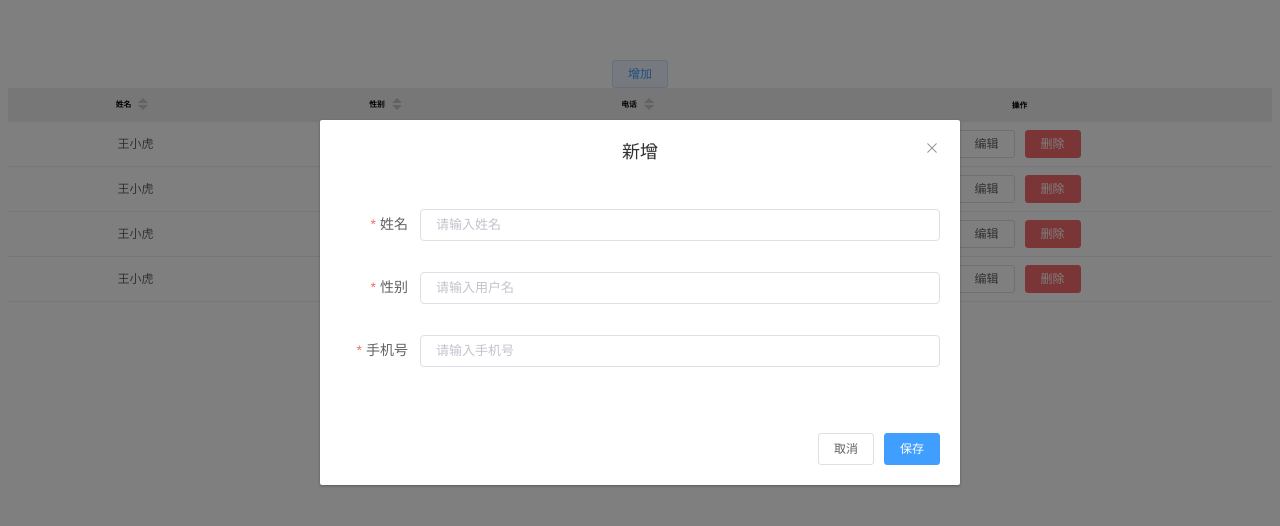
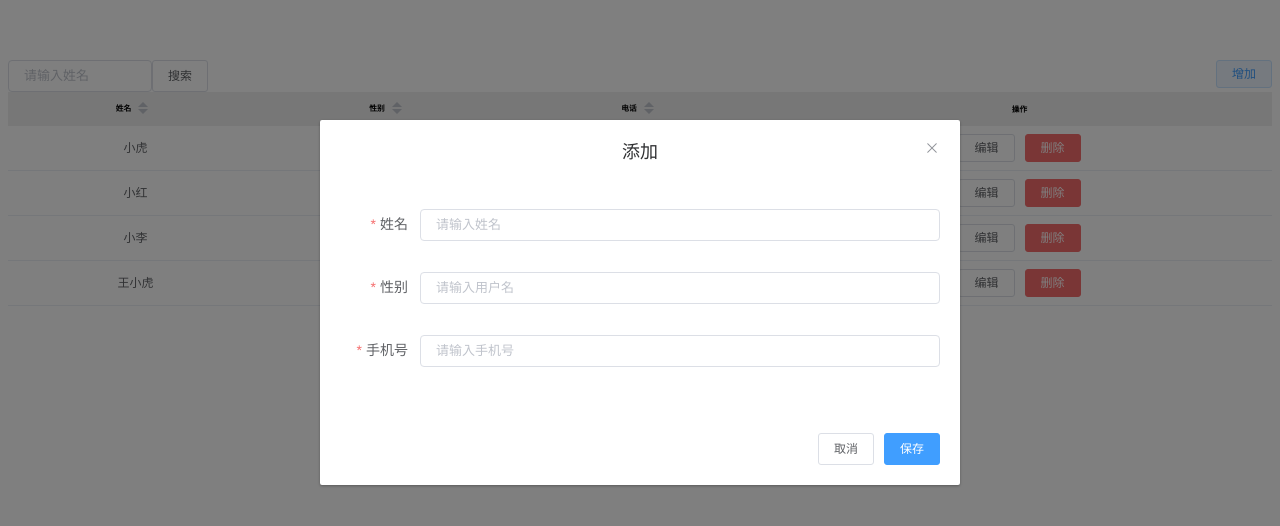
Before and after one commit to Coldjingxi/Demo, a Vue app: page / in a window 1280 px wide. Both pictures are taken after a click on the button "增加". Shown: the top 526 px of the page. Built offline with nearby package versions, Linux system fonts and the light colour scheme.

Commit message:
父子通讯问题 增加搜索

```diff
--- a/src/App.vue
+++ b/src/App.vue
@@ -1,33 +1,54 @@
 <template>
   <div id="app">
-    <!-- <img alt="Vue logo" src="./assets/logo.png">
-    <HelloWorld msg="Welcome to Your Vue.js App"/> -->
-    <Table :userData="userData"></Table>
+    <div class="searchBox">
+      <el-input
+        size="small"
+        v-model="searchValue"
+        auto-complete="off"
+        placeholder="请输入姓名"
+      ></el-input>
+      <el-button size="mini" @click="search()" class="addButton"
+        >搜索</el-button
+      >
+    </div>
+    <el-button size="mini" @click="add()" class="addButton">增加</el-button>
+    <Table
+      :userData.sync="userData"
+      @changeData="changeData"
+      @editData="editData"
+    ></Table>
+    <Dialog
+      :title="title"
+      :qualityDialogFlag.sync="qualityDialogFlag"
+      :formData.sync="formData"
+      @childByValue="childByValue"
+    ></Dialog>
   </div>
 </template>
 
 <script>
+import Dialog from "../src/components/dialog.vue";
 import Table from "../src/components/table.vue";
 export default {
   name: "App",
-  components: { Table },
+  components: { Table, Dialog },
   data() {
     return {
       userData: [
         {
-          name: "王小虎",
+          name: "小虎",
           sex: "男",
           phone: "111111111111",
           id: 1,
         },
         {
-          name: "王小虎",
+          name: "小红",
           sex: "男",
           phone: "111111111111",
           id: 2,
         },
         {
-          name: "王小虎",
+          name: "小李",
           sex: "男",
           phone: "111111111111",
           id: 3,
@@ -39,7 +60,53 @@ export default {
           id: 4,
         },
       ],
+      searchValue: "", //搜索条件
+      qualityDialogFlag: false, //控制编辑页面显示与隐藏
+      title: "",
+      formData: {},
     };
+  },
+  methods: {
+    /* 搜索 */
+    search() {
+      var cardNumArr = [];
+      //定义一个空的数组
+      var searchRow = {};
+      //定义一个空的对象
+
+      searchRow = this.userData.find(
+        (item) => item.name == this.searchValue
+      );
+      cardNumArr.push(searchRow);
+
+      this.userData = cardNumArr
+    },
+    /* 编辑 */
+    editData(row) {
+      /* 回显数据 */
+      this.qualityDialogFlag = true;
+      this.formData = row;
+      this.title = "编辑";
+    },
+
+    /* 删除选中行 */
+    changeData(index) {
+      this.userData.splice(index, 1);
+    },
+    /* 添加 */
+    add() {
+      this.qualityDialogFlag = true;
+      this.title = "添加";
+    },
+    /* 处理弹窗返回的参数 */
+    childByValue(childValue) {
+      if (this.title == "添加") {
+        this.userData.push(childValue);
+        this.qualityDialogFlag = false;
+        this.formData = {};
+      }
+      this.qualityDialogFlag = false;
+    },
   },
 };
 </script>
@@ -53,4 +120,12 @@ export default {
   color: #2c3e50;
   margin-top: 60px;
 }
+.addButton {
+  float: right;
+}
+.searchBox {
+  width: 200px;
+  float: left;
+  display: flex;
+}
 </style>
--- a/src/components/dialog.vue
+++ b/src/components/dialog.vue
@@ -5,7 +5,7 @@
       :title="title"
       :visible.sync="visible"
       :close-on-click-modal="false"
-      @close="QualityDialogClose"
+      @close="qualityDialogClose"
     >
       <el-form
         label-width="80px"
@@ -38,7 +38,7 @@
         </el-form-item>
       </el-form>
       <div slot="footer" class="dialog-footer">
-        <el-button size="small" @click="QualityDialogClose">取消</el-button>
+        <el-button size="small" @click="qualityDialogClose">取消</el-button>
         <el-button size="small" type="primary" @click="submitForm('editForm')"
           >保存</el-button
         >
@@ -52,21 +52,18 @@ export default {
   name: "Dialog",
   props: {
     /* 子组件不能直接操作父组件传递过来的参数 */
-    QualityDialogFlag: {
-      default: false,
-    },
+    qualityDialogFlag: Boolean,
     title: String,
     formData: Object,
   },
 
   watch: {
-    formData(newName, oldName) {
-      console.log(newName, oldName);
+    formData() {
       this.editForm = this.formData;
     },
     /* 监听变量赋值 子组件不能直接改变父组件参数 会报错 */
-    QualityDialogFlag() {
-      this.visible = this.QualityDialogFlag;
+    qualityDialogFlag() {
+      this.visible = this.qualityDialogFlag;
     },
   },
 
@@ -81,7 +78,6 @@ export default {
       rules: {
         sex: [{ required: true, message: "请输入性别", trigger: "blur" }],
         name: [{ required: true, message: "请输入姓名", trigger: "blur" }],
-
         phone: [
           { required: true, message: "请输入手机号", trigger: "blur" },
           {
@@ -96,13 +92,21 @@ export default {
   },
   methods: {
     submitForm() {
+      let that = this
+      this.$refs["editForm"].validate((valid) => {
 
-        this.$emit("childByValue", this.editForm);
+        if (valid) {
+          // 请求方法
+           that.$emit("childByValue", this.editForm);
 
+        } else {
+          return false;
+        }
+      });
 
     },
-    QualityDialogClose() {
-      this.$emit("update:QualityDialogFlag", false);
+    qualityDialogClose() {
+      this.$emit("update:qualityDialogFlag", false);
     },
   },
 };
--- a/src/components/table.vue
+++ b/src/components/table.vue
@@ -1,22 +1,13 @@
 <template>
   <div class="hello">
-    <el-button size="mini" @click="Add()"
-      >增加</el-button
-    >
+
     <el-table
       size="small"
-      :data="userData"
+      :data="tableValue"
       height="520"
       element-loading-text="拼命加载中"
       style="width: 100%"
-      :header-cell-style="{
-        'background-color': '#eee',
-        height: '1.56vw',
-        padding: '0',
-        border: 'none',
-        'font-size': '0.6vw',
-        color: '#000',
-      }"
+      :header-cell-style="headerStyle"
     >
       <el-table-column
         align="center"
@@ -45,70 +36,70 @@
 
       <el-table-column label="操作" min-width="400" align="center">
         <template slot-scope="scope">
-          <el-button size="mini" @click="handleEdit(scope.$index, scope.row)"
-            >编辑</el-button
-          >
+          <el-button size="mini" @click="handleEdit(scope.$index, scope.row)" >
+            编辑
+          </el-button>
+
           <el-button
             size="mini"
             type="danger"
-            @click="deleteUser(scope.$index, scope.row)"
-            >删除</el-button
-          >
+            @click="deleteUser(scope.$index, scope.row)" >
+            删除
+          </el-button>
+
         </template>
       </el-table-column>
     </el-table>
     <!--sync必须加不然子组件监听不到  -->
-    <Dialog
-      :title="title"
-      :QualityDialogFlag.sync="QualityDialogFlag"
-      :formData.sync="formData"
-      @childByValue="childByValue"
-    ></Dialog>
+
   </div>
 </template>
 
 <script>
-import Dialog from "../components/dialog.vue";
+
 export default {
   name: "Table",
   props: {
     userData: Array,
   },
-  components: { Dialog },
-
+  created(){
+    this.tableValue = this.userData;
+  },
+  watch: {
+    userData() {
+      this.tableValue = this.userData;
+    },
+  },
   data() {
     return {
-      QualityDialogFlag: false, //控制编辑页面显示与隐藏
-      title: "",
-      formData: {},
+      tableValue: [],
+      headerStyle:{
+        'background-color': '#eee',
+        height: '1.56vw',
+        padding: '0',
+        border: 'none',
+        'font-size': '0.6vw',
+        color: '#000',
+      }
     };
   },
   methods: {
-    Add(){
-      this.formData = {};
-      this.QualityDialogFlag = true;
-      this.title = "新增";
-    },
+    /* 编辑 */
     handleEdit(index, row) {
       console.log(index, row);
       /* 回显数据 */
-      this.formData = row;
-      this.QualityDialogFlag = true;
-      this.title = "编辑";
+
+       this.$emit("editData",row);
     },
 
     /* 弹窗返回参数 */
-    childByValue(childValue) {
-      console.log(childValue);
-      if (this.title == "新增") {
-        this.userData.push(childValue)
-      }
-      this.QualityDialogFlag = false;
+    childByValue() {
+
+      this.qualityDialogFlag = false;
     },
     /* 删除 */
-    deleteUser(index, row) {
-      console.log(index, row, "index");
-      this.userData = this.userData.splice(index, 1);
+    deleteUser(index) {
+      this.$emit("changeData",index);
     },
   },
 };
```
